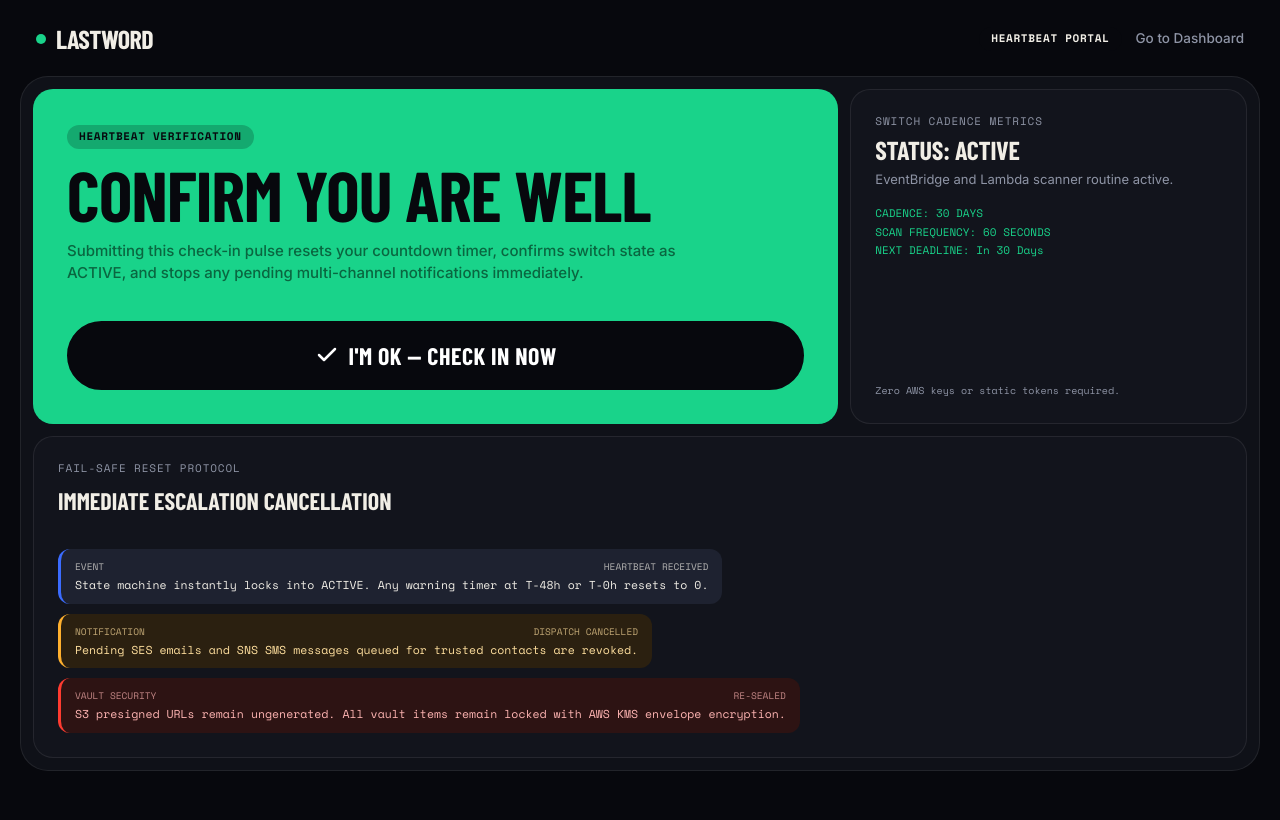
After one commit to diva218/LastWord, a Flask app: page /checkin/1 in a window 1280 px wide. The commit adds this page. Run offline with Flask 3, Linux system fonts and the light colour scheme; some web fonts are replaced.

Commit message:
feat(ui): add bento heartbeat check-in page with pulse verification

```diff
--- a/app/routes/switch.py
+++ b/app/routes/switch.py
@@ -268,38 +268,47 @@ def release(token=None):
 
 
 @switch_bp.route("/checkin", methods=["POST", "GET"])
-def checkin():
-    """Manual heartbeat check-in trigger."""
+@switch_bp.route("/checkin/<token>", methods=["POST", "GET"])
+def checkin(token=None):
+    """Manual heartbeat check-in trigger and confirmation portal."""
 
     user_id = session.get("user_id")
     now = datetime.utcnow()
+    checked_in = False
 
-    if user_id:
-        user = User.query.get(user_id)
-        if user:
-            switch = Switch.query.filter_by(user_id=user.id).first()
-            if switch:
-                switch.last_checkin = now
-                switch.state = "ACTIVE"
-                if switch.interval_s:
-                    switch.next_deadline = now + timedelta(seconds=switch.interval_s)
-                audit = AuditLog(
-                    user_id=user.id,
-                    action="MANUAL_CHECKIN",
-                    metadata_json='{"source": "dashboard", "status": "ACTIVE"}',
-                    created_at=now,
-                )
-                db.session.add(audit)
-                db.session.commit()
+    if request.method == "POST" or request.args.get("pulse") == "1":
+        if user_id:
+            user = User.query.get(user_id)
+            if user:
+                switch = Switch.query.filter_by(user_id=user.id).first()
+                if switch:
+                    switch.last_checkin = now
+                    switch.state = "ACTIVE"
+                    if switch.interval_s:
+                        switch.next_deadline = now + timedelta(seconds=switch.interval_s)
+                    audit = AuditLog(
+                        user_id=user.id,
+                        action="MANUAL_CHECKIN",
+                        metadata_json='{"source": "checkin_page", "status": "ACTIVE"}',
+                        created_at=now,
+                    )
+                    db.session.add(audit)
+                    db.session.commit()
+        checked_in = True
 
-    if request.headers.get("X-Requested-With") == "XMLHttpRequest" or request.is_json:
-        return jsonify({
-            "status": "ok",
-            "message": "Checked in successfully",
-            "timestamp": now.isoformat(),
-        }), 200
+        if request.headers.get("X-Requested-With") == "XMLHttpRequest" or request.is_json:
+            return jsonify({
+                "status": "ok",
+                "message": "Checked in successfully",
+                "timestamp": now.isoformat(),
+            }), 200
 
-    return redirect(url_for("switch.dashboard"))
+    return render_template(
+        "checkin.html",
+        checked_in=checked_in,
+        token=token,
+        active_page="checkin",
+    )
 
 
 @switch_bp.route("/health", methods=["GET"])
--- /dev/null
+++ b/app/templates/checkin.html
@@ -0,0 +1,101 @@
+{% extends "base.html" %}
+
+{% block title %}Heartbeat Check-In — LastWord{% endblock %}
+
+{% block content %}
+<!-- Top Header Bar -->
+<header class="topbar">
+  <a href="/" class="topbar-brand" aria-label="LastWord Home">
+    <span class="brand-indicator" aria-hidden="true"></span>
+    <span>LastWord</span>
+  </a>
+  <div style="display: flex; align-items: center; gap: 14px;">
+    <span class="tag-pill" style="margin-bottom: 0;">HEARTBEAT PORTAL</span>
+    <a href="/dashboard" class="topbar-link">Go to Dashboard</a>
+  </div>
+</header>
+
+<!-- Main Checkin Bento Grid -->
+<main class="bento-container" aria-label="LastWord Checkin Bento Grid">
+
+  <!-- Checkin Action Hero Tile (Col 8) -->
+  <section class="bento-tile tile-green col-8 headline-tile" style="min-height: 320px; padding: 34px;">
+    <div>
+      <div class="tag-pill" style="margin-bottom: 12px; background: rgba(0,0,0,0.2); color: inherit;">
+        Heartbeat Verification
+      </div>
+      <h1 style="font-family: var(--font-display); font-size: clamp(2.8rem, 5.5vw, 4.4rem); font-weight: 800; text-transform: uppercase; line-height: 0.95; letter-spacing: -0.01em; color: var(--text-dark); margin-bottom: 12px;">
+        {% if checked_in %}Pulse Recorded &amp; Verified{% else %}Confirm You Are Well{% endif %}
+      </h1>
+      <p style="font-size: 15px; color: var(--signal-green-dark); font-weight: 500; max-width: 620px; line-height: 1.5;">
+        {% if checked_in %}
+        Your check-in signal has been immutably registered in AWS CloudWatch. Any active warning emails or SMS escalation routines have been halted. Your next check-in window is renewed for 30 days.
+        {% else %}
+        Submitting this check-in pulse resets your countdown timer, confirms switch state as ACTIVE, and stops any pending multi-channel notifications immediately.
+        {% endif %}
+      </p>
+    </div>
+
+    <form method="POST" action="/checkin" style="margin-top: 20px; width: 100%;">
+      <button type="submit" class="btn-checkin-huge" id="btnCheckinPage" style="background: var(--ink); color: #ffffff; border-color: var(--ink);">
+        <svg width="24" height="24" viewBox="0 0 24 24" fill="none" stroke="currentColor" stroke-width="2.5" stroke-linecap="round" stroke-linejoin="round" aria-hidden="true"><path d="M20 6 9 17l-5-5"/></svg>
+        <span>{% if checked_in %}Pulse Confirmed — Recheck Now{% else %}I'm OK — Check in Now{% endif %}</span>
+      </button>
+    </form>
+  </section>
+
+  <!-- Switch Status Telemetry Tile (Col 4) -->
+  <section class="bento-tile tile-dark col-4">
+    <div>
+      <div class="tile-subhead">Switch Cadence Metrics</div>
+      <div class="tile-title-display" style="font-size: 26px;">Status: ACTIVE</div>
+      <p class="tile-body-text" style="font-size: 13px; margin: 8px 0 14px;">
+        EventBridge and Lambda scanner routine active.
+      </p>
+      <div style="font-family: var(--font-mono); font-size: 11px; line-height: 1.7; color: var(--signal-green);">
+        <div>CADENCE: 30 DAYS</div>
+        <div>SCAN FREQUENCY: 60 SECONDS</div>
+        <div>NEXT DEADLINE: In 30 Days</div>
+      </div>
+    </div>
+    <div style="font-family: var(--font-mono); font-size: 10px; color: var(--text-muted); margin-top: 14px;">
+      Zero AWS keys or static tokens required.
+    </div>
+  </section>
+
+  <!-- Escalation Halt Explanation (Col 12) -->
+  <section class="bento-tile tile-dark col-12 chat-bubbles-tile">
+    <div style="margin-bottom: 14px;">
+      <div class="tile-subhead">Fail-Safe Reset Protocol</div>
+      <div style="font-family: var(--font-display); font-size: 24px; font-weight: 800; text-transform: uppercase;">
+        Immediate Escalation Cancellation
+      </div>
+    </div>
+
+    <div class="chat-thread" style="gap: 10px;">
+      <div class="chat-bubble bubble-ses" style="max-width: 100%;">
+        <div class="bubble-meta">
+          <span>EVENT</span>
+          <span>HEARTBEAT RECEIVED</span>
+        </div>
+        <div>State machine instantly locks into ACTIVE. Any warning timer at T-48h or T-0h resets to 0.</div>
+      </div>
+      <div class="chat-bubble bubble-warned" style="max-width: 100%;">
+        <div class="bubble-meta">
+          <span>NOTIFICATION</span>
+          <span>DISPATCH CANCELLED</span>
+        </div>
+        <div>Pending SES emails and SNS SMS messages queued for trusted contacts are revoked.</div>
+      </div>
+      <div class="chat-bubble bubble-release" style="max-width: 100%;">
+        <div class="bubble-meta">
+          <span>VAULT SECURITY</span>
+          <span>RE-SEALED</span>
+        </div>
+        <div>S3 presigned URLs remain ungenerated. All vault items remain locked with AWS KMS envelope encryption.</div>
+      </div>
+    </div>
+  </section>
+
+</main>
+{% endblock %}
```
Also changed, not shown: tests/test_checkin.py (added, +47 -0 lines), app/static/js/main.js (line endings or trailing spaces), app/templates/audit.html (line endings or trailing spaces), app/templates/contacts.html (line endings or trailing spaces), app/templates/dashboard.html (line endings or trailing spaces), app/templates/release.html (line endings or trailing spaces), app/templates/settings.html (line endings or trailing spaces), app/templates/vault.html (line endings or trailing spaces), tests/test_audit.py (line endings or trailing spaces), tests/test_contacts.py (line endings or trailing spaces), tests/test_dashboard.py (line endings or trailing spaces), tests/test_release.py (line endings or trailing spaces), tests/test_settings.py (line endings or trailing spaces), tests/test_vault.py (line endings or trailing spaces).
